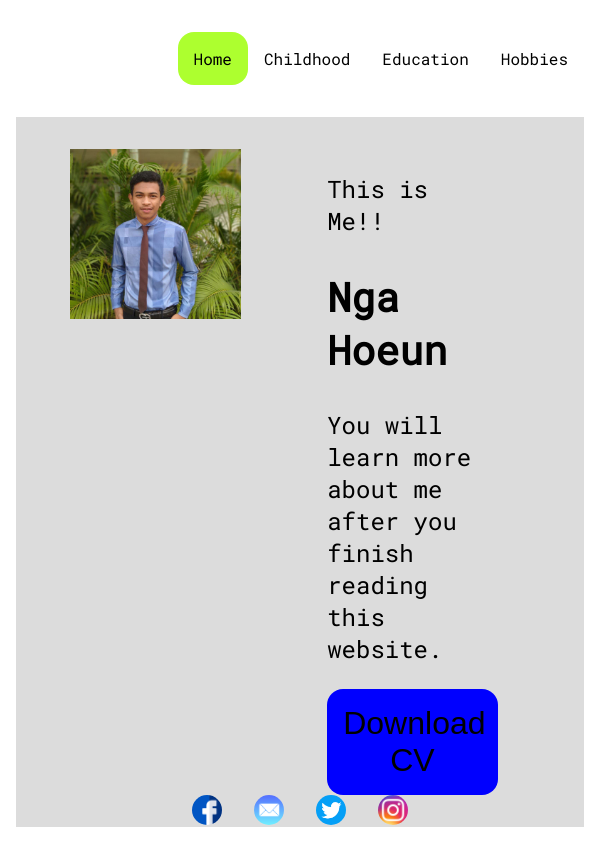
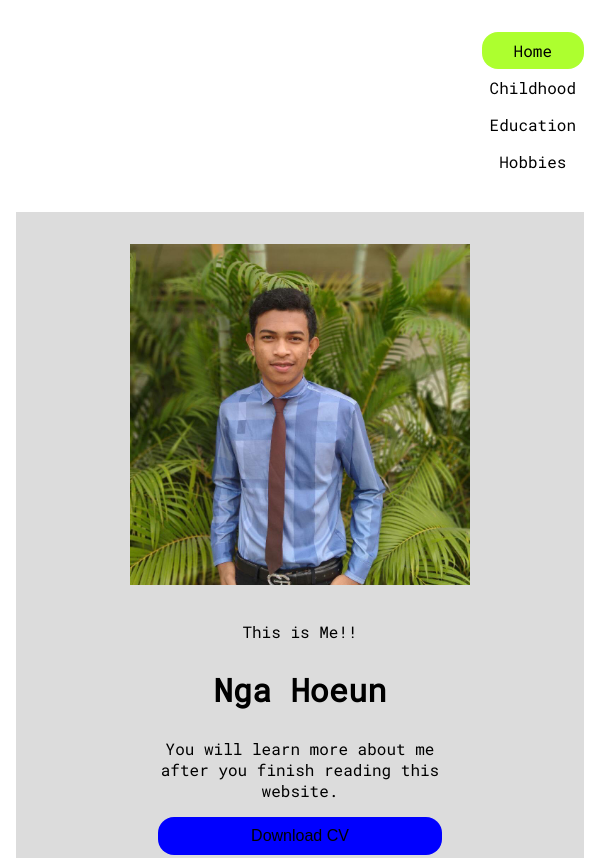
Before and after one commit to nga-hoeun/cv, a plain HTML site: page index.html in a window 600 px wide. Shown: the top 858 px of the page. Drawn offline with Linux system fonts and the light colour scheme.

Commit message:
first page responsive

```diff
--- a/index.html
+++ b/index.html
@@ -13,10 +13,14 @@
             <img src="images/download (3).png" alt="">
         </div>
         <ul class="menu">
-            <li class="active"><a href="#">Home</a></li>
-            <li><a href="pages/childhood.html">Childhood</a></li>
-            <li><a href="pages/education.html">Education</a></li>
-            <li><a href="pages/hobbies.html">Hobbies</a></li>
+            <div class="two">
+                <li class="active"><a href="#">Home</a></li>
+                <li><a href="pages/childhood.html">Childhood</a></li>
+            </div>
+            <div class="two">
+                <li><a href="pages/education.html">Education</a></li>
+                <li><a href="pages/hobbies.html">Hobbies</a></li>
+            </div>
         </ul>
     </nav>
     <section class="about">
--- a/style/style.css
+++ b/style/style.css
@@ -16,6 +16,9 @@ body{
     width:100%;
 }
 .navigation .menu{
+    display: flex;
+}
+.two{
     display: flex;
 }
 .navigation .menu .active{
@@ -41,7 +44,6 @@ section{
 .about .profile{
     width:30%;
     margin: 2rem 0 5rem 0;
-
 }
 .about .profile img{
     width:100%;
@@ -74,6 +76,139 @@ section{
     width:5%;
     padding: 1rem;
     border-radius: 50%;
+}
+@media screen and (min-width:600px) and (max-width:900px){
+    .navigation .image{
+        width:20%;
+    }
+    .navigation .image img{
+        width:100%;
+    }
+    .navigation .menu{
+        display: flex;
+    }
+    .two{
+        display: grid;
+        text-align: center;
+    }
+    .navigation .menu .active{
+        background: greenyellow;
+        border-radius: 1rem;
+    }
+    .navigation .menu li{
+        list-style: none;
+        padding:.5rem;
+    }
+    .navigation .menu li a{
+        text-decoration: none;
+        color: black;
+    }
+    .about .profile{
+        width:40%;
+        margin: 2rem 0 5rem 0;
+    }
+    .about .profile img{
+        width:100%;
+    }
+    .about .body-text{
+        margin-top: 1.5rem;
+        margin-left:2rem;
+        width:30%;
+    }
+    .about .body-text p{
+        font-size: 1rem;
+    }
+    .about .body-text h1{
+        font-size: 2rem;
+    }
+    .about .body-text button{
+        width:100%;
+        padding:10px;
+        border-radius: 1rem;
+        border:none;
+        font-size: 1rem;
+        cursor: pointer;
+        background: blue;
+    }
+    .pictures{
+        margin-top: -4rem;
+        display: flex;
+        justify-content: center;
+    }
+    .pictures .icons{
+        width:5%;
+        padding: 1rem;
+        border-radius: 50%;
+    }
+}
+@media screen and (max-width:600px){
+    .navigation .image{
+        width:30%;
+    }
+    .navigation .image img{
+        width:100%;
+    }
+    .navigation .menu{
+        display: grid;
+    }
+    .two{
+        display: grid;
+        text-align: center;
+    }
+    .navigation .menu .active{
+        background: greenyellow;
+        border-radius: 1rem;
+    }
+    .navigation .menu li{
+        list-style: none;
+        padding:.5rem;
+    }
+    .navigation .menu li a{
+        text-decoration: none;
+        color: black;
+    }
+    .about{
+        display: grid;
+    }
+    .about .profile{
+        text-align: center;
+        width:60%;
+        margin-left: 20%;
+    }
+    .about .profile img{
+        width:100%;
+    }
+    .about .body-text{
+        text-align: center;
+        margin-top: -4rem;
+        margin-left:25%;
+        width:50%;
+    }
+    .about .body-text p{
+        font-size: 1rem;
+    }
+    .about .body-text h1{
+        font-size: 2rem;
+    }
+    .about .body-text button{
+        width:100%;
+        padding:10px;
+        border-radius: 1rem;
+        border:none;
+        font-size: 1rem;
+        cursor: pointer;
+        background: blue;
+    }
+    .pictures{
+        margin-top: 0.5rem;
+        display: flex;
+        justify-content: center;
+    }
+    .pictures .icons{
+        width:5%;
+        padding: 1rem;
+        border-radius: 50%;
+    }
 }
 /* second page */
 .none{
```
